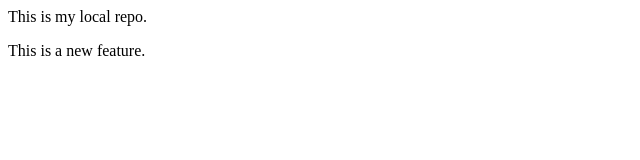
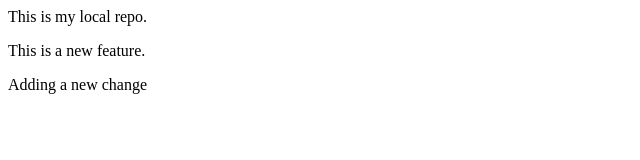
Before and after one commit to radhika-kapoor/localrepository, a plain HTML site: page index.html in a window 1280 px wide. Shown: the whole page, without its empty margins (0-640 px from the left). Drawn offline with Linux system fonts and the light colour scheme.

Commit message:
Added a new kine in Index file

```diff
--- a/index.html
+++ b/index.html
@@ -1,2 +1,3 @@
 <p>This is my local repo.</p>
 <p>This is a new feature.</p>
+<p>Adding a new change</p>
```
